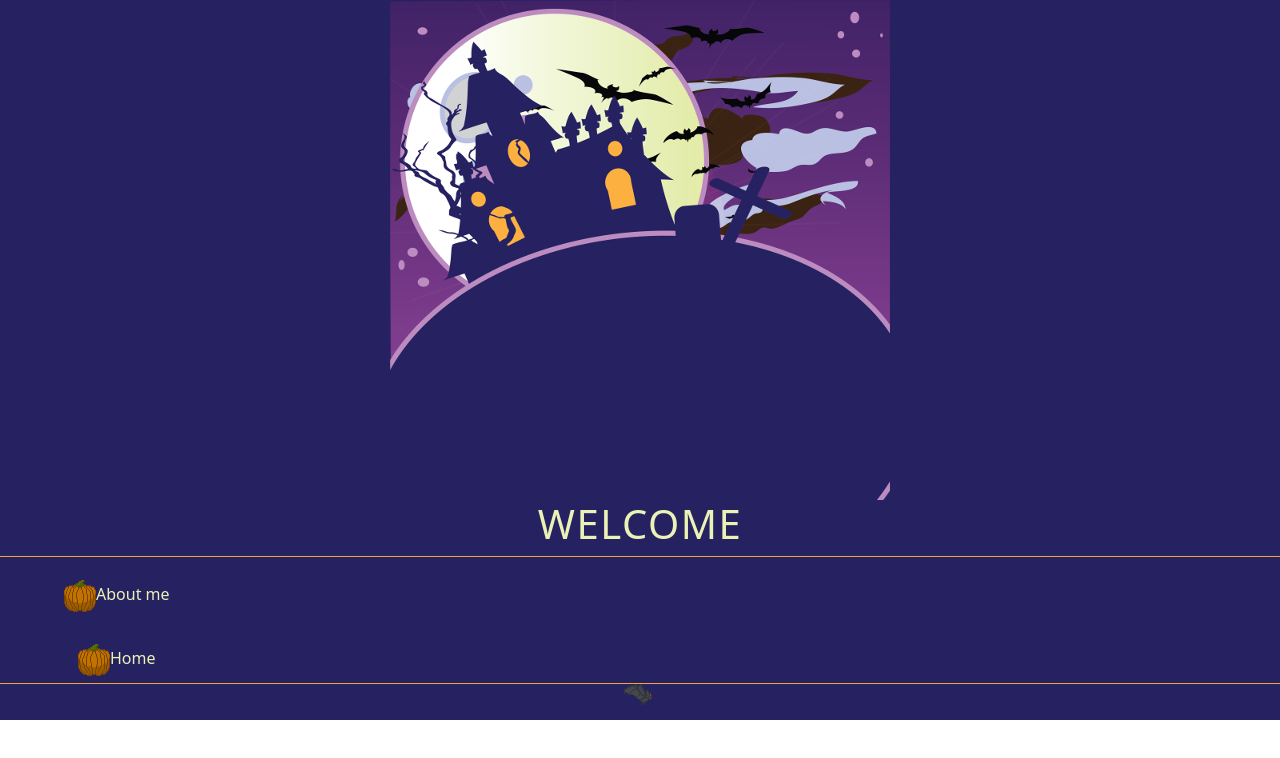
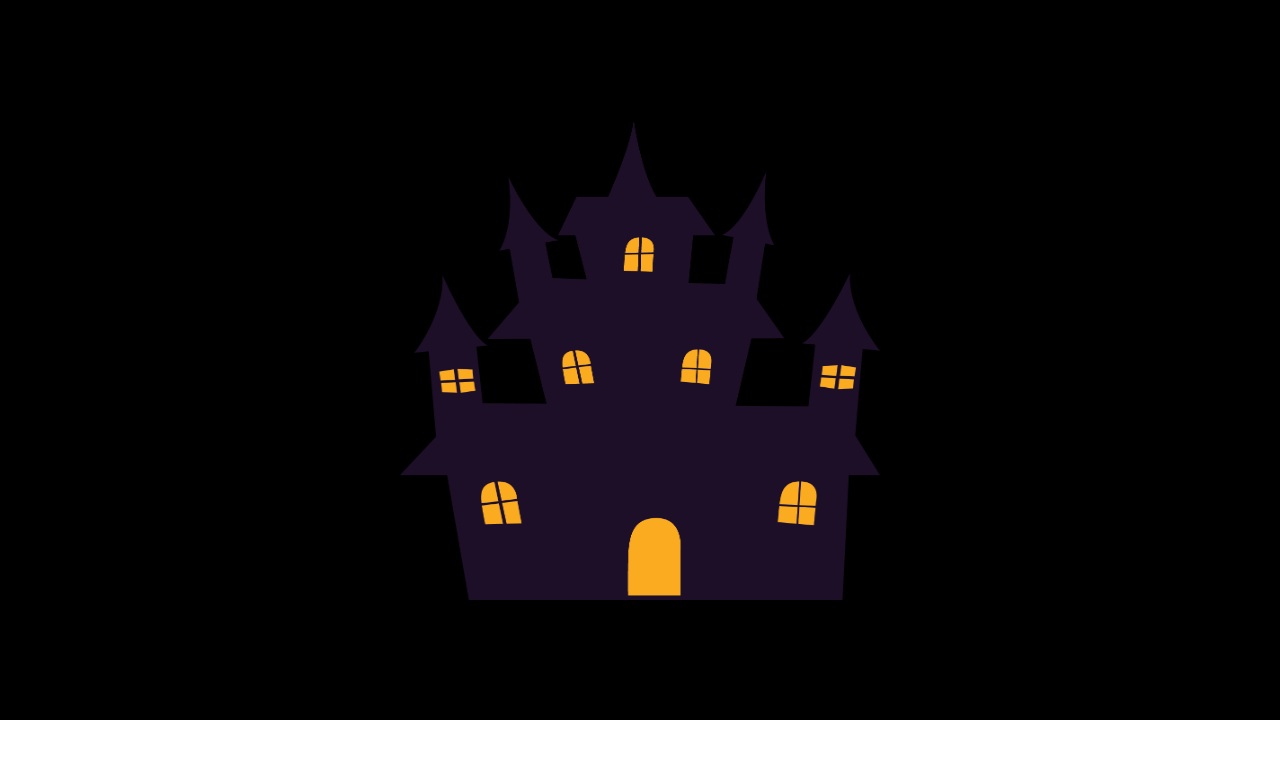
Before and after one commit to Vitor104/spooky-story-generator, a React (Create React App) app: page / in a window 1280 px wide. Shown: the top 758 px of the page. Built offline with nearby package versions, Linux system fonts and the light colour scheme.

Commit message:
fiz algumas mudanças no header

```diff
--- a/src/components/header/header.js
+++ b/src/components/header/header.js
@@ -1,5 +1,5 @@
 import React from "react";
-import Castle from './sprite5-sheet0.png';
+import Castle from './Castle 1024px.png';
 import styles from './header.module.css';
 import Bat from './bat1.png';
 import NavBar from "../navbar/navBar";
@@ -7,12 +7,7 @@ import NavBar from "../navbar/navBar";
 function Header() {
     return (
     <div className={styles.header}>
-        <div>
-            <img className={styles.castle} src={Castle} alt="castle"></img>
-        </div>
-        <h1 className={styles.welcome}>Welcome</h1>
-        <NavBar />
-        <img className={styles.animatedBat} src={Bat} alt="bat"></img>
+        <img className={styles.castle} src={Castle} alt="castle"></img>
     </div>
     )
 }
--- a/src/components/header/header.module.css
+++ b/src/components/header/header.module.css
@@ -9,20 +9,17 @@
     width: auto;
     display: flex;
     align-items: center;
+    justify-content: center;
     flex-direction: column;
+    background-color: black;
 }
 
 .castle {
-    width: 100%;
-    height: auto;
+    height: 30em;
+    width: 30em;
+    margin: 0 auto;
 }
 
-.welcome {
-    color: #EBF2B6;
-    position: relative;
-    text-transform: uppercase;
-    letter-spacing: 1.5px;
-}
 
 .animatedBat {
     position: relative;
```
Also changed, not shown: src/components/header/Castle 1024px.png (added), src/components/header/halloween-1702531_1280.jpg (added).
